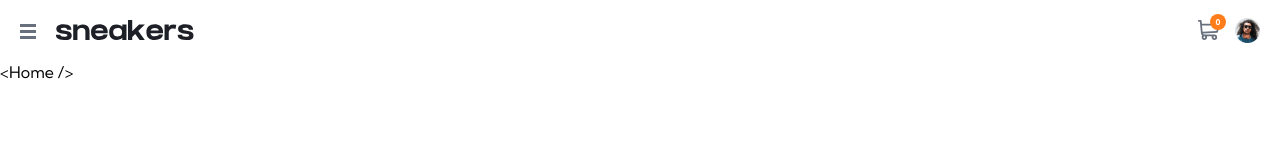
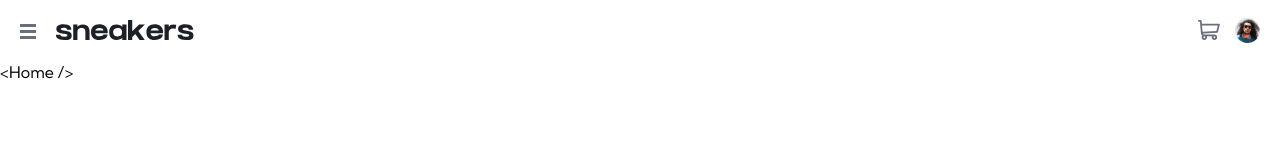
Before and after one commit to tahielpedevilla/ecommerce-challenge, a React (Vite) app: page / in a window 1280 px wide. Shown: the top 160 px of the page. Built offline with nearby package versions, Linux system fonts and the light colour scheme.

Commit message:
add conditional to quantity badge in navbar cart

```diff
--- a/src/components/Navbar/Navbar.jsx
+++ b/src/components/Navbar/Navbar.jsx
@@ -64,7 +64,7 @@ const Navbar = () => {
           </Link>
         </div>
         <div className="right">
-          <span className="icon-cart-quantity">{itemCount}</span>
+          {itemCount > 0 && <span className="icon-cart-quantity">{itemCount}</span>}
           <img alt="Cart" src={iconCart} onClick={cart.toggleVisibility} />
           <img alt="My Profile" className="avatar" src={avatar} />
         </div>
--- a/src/components/Navbar/Navbar.scss
+++ b/src/components/Navbar/Navbar.scss
@@ -92,7 +92,7 @@ header {
       display: flex;
       justify-content: center;
       align-items: center;
-      font-size: 8px;
+      font-size: 9px;
       font-weight: 700;
       position: relative;
       right: -43px;
```
